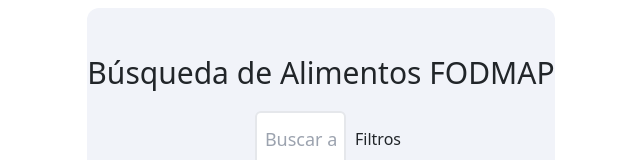
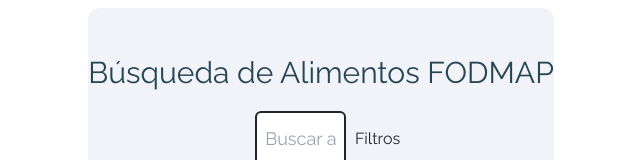
Before and after one commit to ortizzxz/FODMAP-App, a React (Vite) app in the folder fodmap-app/: page / in a window 1280 px wide. Shown: the top 160 px of the page, without its empty margins (319-959 px from the left). Built offline with nearby package versions, Linux system fonts and the light colour scheme; no server answers.

Commit message:
style(custom font)

```diff
--- a/fodmap-app/index.html
+++ b/fodmap-app/index.html
@@ -6,7 +6,10 @@
     <title>Buscador FODMAP</title>
     <link href="https://cdn.jsdelivr.net/npm/bootstrap@5.3.2/dist/css/bootstrap.min.css" rel="stylesheet"
       integrity="sha384-T3c6CoIi6uLrA9TneNEoa7RxnatzjcDSCmG1MXxSR1GAsXEV/Dwwykc2MPK8M2HN" crossorigin="anonymous">
-  </head>
+      <link rel="preconnect" href="https://fonts.googleapis.com">
+      <link rel="preconnect" href="https://fonts.gstatic.com" crossorigin>
+      <link href="https://fonts.googleapis.com/css2?family=Raleway:ital,wght@0,100..900;1,100..900&display=swap" rel="stylesheet">
+    </head>
   <body>
     <div id="root"></div>
     <script type="module" src="/src/main.tsx"></script>
--- a/fodmap-app/src/components/ProductApp.tsx
+++ b/fodmap-app/src/components/ProductApp.tsx
@@ -75,7 +75,7 @@ export const ProductApp: React.FC = () => {
             {/* Main Content */}
             <div className="main-background m-2 rounded-xl w-full flex-col relative">
                 <div className='mt-[10%]'>
-                    <h1 className="text-3xl text-center pb-3 custom-text-dark">Búsqueda de Alimentos FODMAP</h1>
+                    <h1 className="text-3xl text-center pb-3 main-text">Búsqueda de Alimentos FODMAP</h1>
                     <div className='relative ml-[35%] w-[30%] rounded-md custom-searchbar-background'>
                         <div className='flex p-1'>
                             <div className='w-3/4 flex' onClick={hideFilters}>
--- a/fodmap-app/src/styles/backgroundCustomColor.css
+++ b/fodmap-app/src/styles/backgroundCustomColor.css
@@ -1,5 +1,5 @@
 .main-text{
-    color: #007BFF;
+    color: #264653;
 }
 
 .secondary-text{
@@ -7,7 +7,7 @@
 }
 
 .third-text{
-    color: 0056B3;
+    color: #0056B3;
 }
 
 .main-background {
@@ -29,27 +29,27 @@
 /*
 Primario (Azul Principal)
 
-Hex: #007BFF
+Hex: #264653
 RGB: 0, 123, 255
 Uso: Elementos principales como botones, enlaces, y encabezados.
 
 Secundario (Azul Claro)
-Hex: #66B2FF
+Hex: #2A9D8F
 RGB: 102, 178, 255
 Uso: Elementos secundarios, hover states, y componentes destacados.
 
 Terciario (Azul Oscuro)
-Hex: #0056B3
+Hex: #E9C46A
 RGB: 0, 86, 179
 Uso: Encabezados secundarios, texto en fondos claros, y bordes.
 
 Complementario (Gris Claro)
-Hex: #F1F3F5
+Hex: #F4F1DE
 RGB: 241, 243, 245
 Uso: Fondos de página, secciones y componentes para proporcionar contraste.
 
 Acercamiento (Gris Medio)
-Hex: #6C757D
+Hex: #8D99AE
 RGB: 108, 117, 125
 Uso: Texto secundario, iconos y bordes.
 
--- a/fodmap-app/tailwind.config.js
+++ b/fodmap-app/tailwind.config.js
@@ -4,7 +4,15 @@ module.exports = {
     "./src/**/*.{js,jsx,ts,tsx}",
   ],
   theme: {
-    extend: {},
+    colors: {
+      'cm-blue': '#2f3643',
+      'cm-white': '#f2eef0',
+    },
+    extend: {
+      fontFamily: {
+        sans: ['Raleway', 'sans-serif'],
+      },
+    },
   },
   plugins: [
     require('tailwind-scrollbar'),
```
